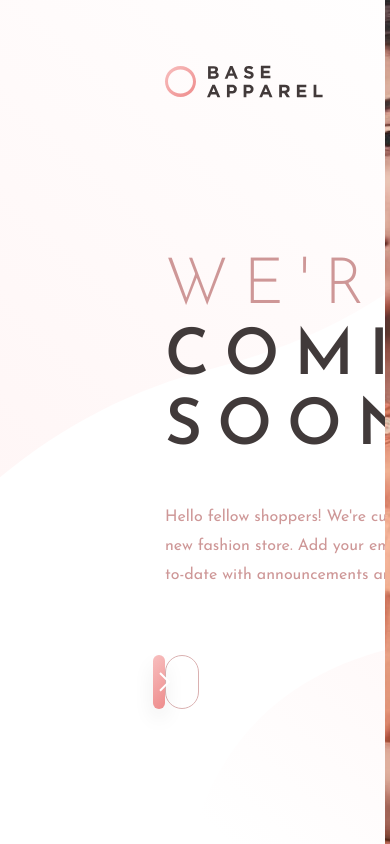
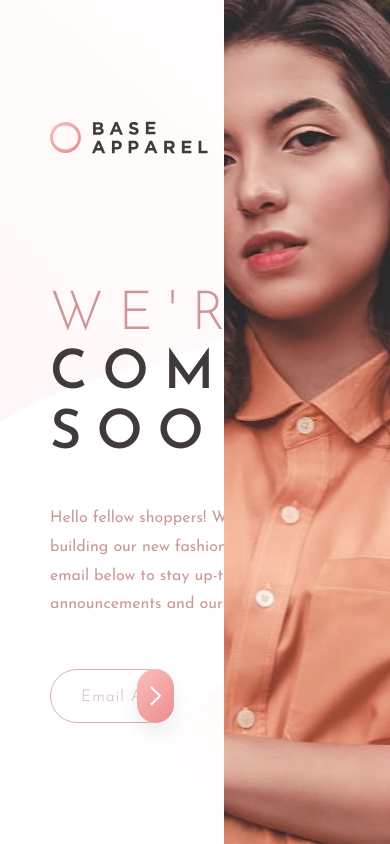
Before and after one commit to arthurstofeles/base-apparel-coming-soon-page, a plain HTML site: page index.html in a window 390 px wide. Drawn offline with Linux system fonts and the light colour scheme.

Commit message:
Add Tablet Version

```diff
--- a/style.css
+++ b/style.css
@@ -43,7 +43,7 @@ main {
 }
 
 .logo {
-    margin-bottom: 135px;
+    margin-bottom: 8rem;
 }
 
 .title {
@@ -113,3 +113,18 @@ input[type="email"] {
     font-weight: 300;
     letter-spacing: 1px;
 }
+
+/* TABLET VERSION */
+@media only screen and (max-width: 1024px) {
+
+    .col-1 {
+        padding: 50px;
+        align-content: center;
+        box-sizing: border-box;
+    }
+
+    .title {
+        font-size: 54px;
+    }
+
+}
```
